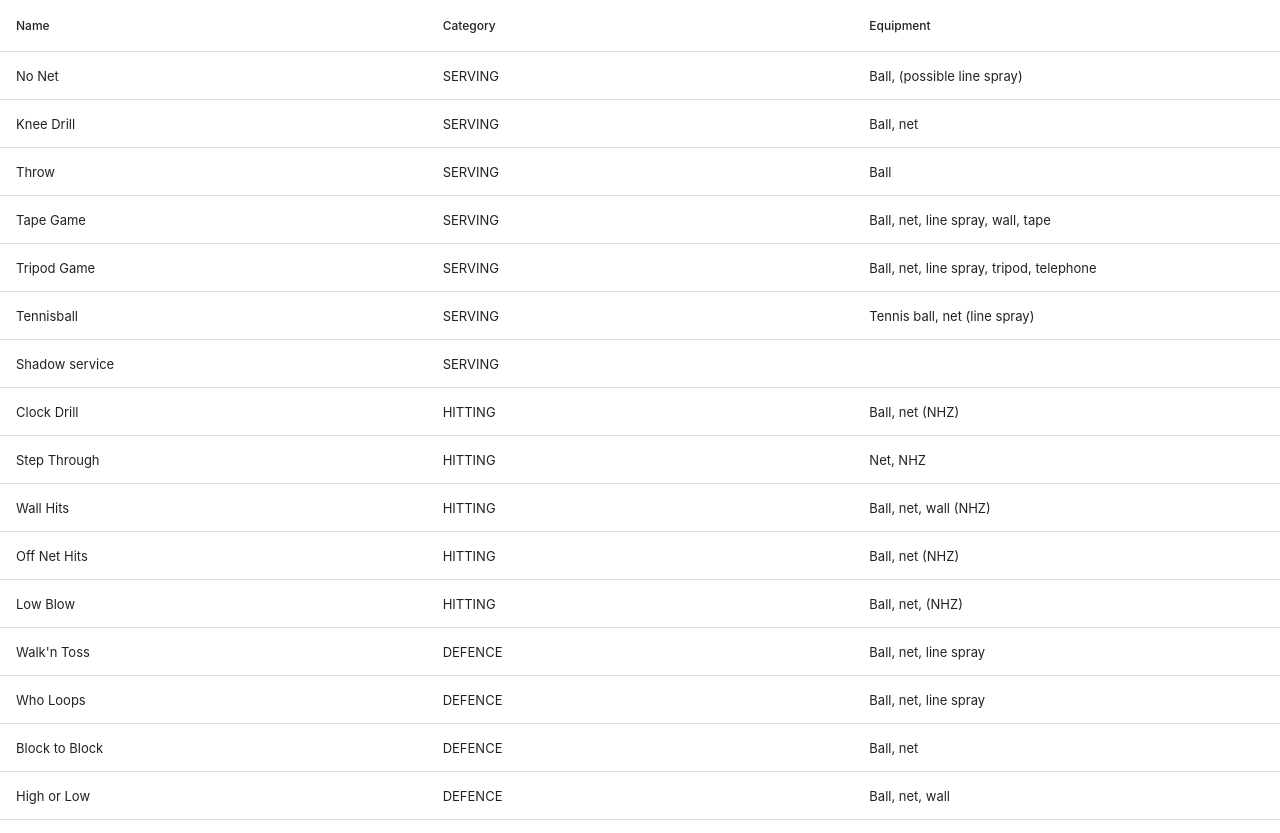
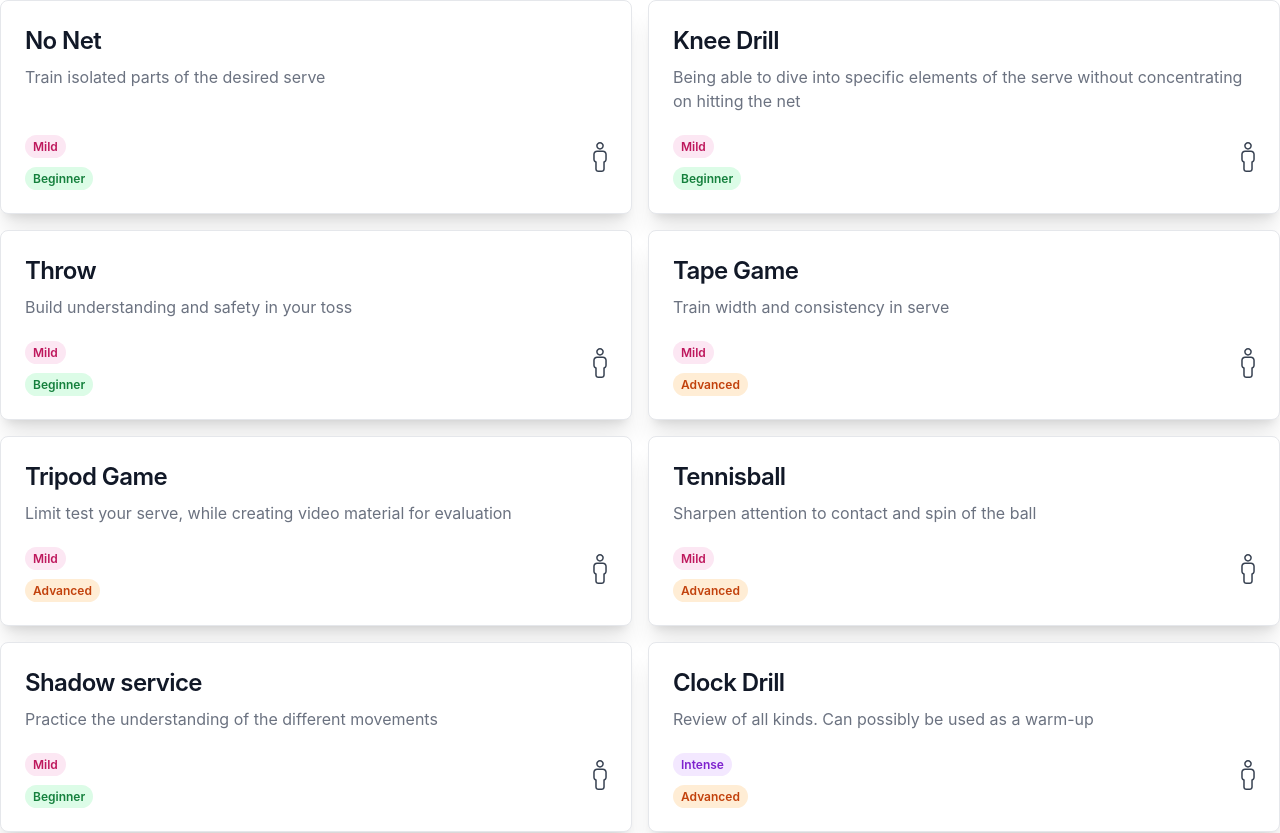
Before and after one commit to AndersSpringborg/learn.roundnet, a Next.js app: page /bible/Drills/overview in a window 1280 px wide. Shown: the top 833 px of the page. Built offline with nearby package versions, Linux system fonts and the light colour scheme.

Commit message:
basic cards

```diff
--- a/components/Drills/DrillOverview.tsx
+++ b/components/Drills/DrillOverview.tsx
@@ -1,23 +1,126 @@
-import DataTable, { TableColumn } from 'react-data-table-component';
+import {useTable} from 'react-table'
+import React from "react";
 import {Drill, drills} from "../../data/localization";
-const columns: TableColumn<Drill>[] = [
-    {
-        name: 'Name',
-        selector: row => row.name,
-    },
-    {
-        name: 'Category',
-        selector: row => row.type,
-    },
-    {
-        name: 'Equipment',
-        selector: row => row.equipment,
-    }
-];
+
+// cards of all drills
+const ReadMoreButton = ({link}: { link: string }) => {
+    return (
+        <a href={link}
+           className="inline-flex items-center px-3 py-2 text-sm font-medium text-center text-white bg-blue-700 rounded-lg hover:bg-blue-800 focus:ring-4 focus:outline-none focus:ring-blue-300 dark:bg-blue-600 dark:hover:bg-blue-700 dark:focus:ring-blue-800">
+            Read more
+            <svg aria-hidden="true" className="w-4 h-4 ml-2 -mr-1" fill="currentColor" viewBox="0 0 20 20"
+                 xmlns="http://www.w3.org/2000/svg">
+                <path fill-rule="evenodd"
+                      d="M10.293 3.293a1 1 0 011.414 0l6 6a1 1 0 010 1.414l-6 6a1 1 0 01-1.414-1.414L14.586 11H3a1 1 0 110-2h11.586l-4.293-4.293a1 1 0 010-1.414z"
+                      clip-rule="evenodd"></path>
+            </svg>
+        </a>)
+}
+
+const ParticipantLogo = ({extra = false}) => (
+    <svg
+        xmlns="http://www.w3.org/2000/svg"
+        xmlnsXlink="http://www.w3.org/1999/xlink"
+        fill={extra ? "#8ad245" : "#374151"}
+        height="30px"
+        width="30px"
+        viewBox="0 0 489.3 489.3"
+        className="-m-2"
+    >
+        <g>
+            <path
+                d="M181.95,62.7c0,34.6,28.1,62.7,62.7,62.7s62.7-28.1,62.7-62.7S279.25,0,244.65,0S181.95,28.1,181.95,62.7z M244.65,24.5    c21.1,0,38.2,17.1,38.2,38.2s-17.1,38.2-38.2,38.2s-38.2-17.1-38.2-38.2S223.55,24.5,244.65,24.5z"/>
+            <path
+                d="M196.25,138.5c-34.3,0-62.2,27.9-62.2,62.2v79.7c0,23,12.9,44,32.8,54.7v104.7c0,27.3,22.2,49.5,49.5,49.5h56.6    c27.3,0,49.5-22.2,49.5-49.5V335c19.9-10.7,32.8-31.7,32.8-54.7v-79.7c0-34.3-27.9-62.2-62.2-62.2h-96.8V138.5z M330.75,200.6    v79.7c0,15.7-9.9,29.9-24.7,35.3c-4.8,1.8-8,6.4-8,11.5v112.6c0,13.8-11.2,25-25,25h-56.6c-13.8,0-25-11.2-25-25V327.2    c0-5.1-3.2-9.7-8-11.5c-14.8-5.4-24.7-19.6-24.7-35.3v-79.8c0-20.8,16.9-37.7,37.7-37.7h96.8    C313.85,163,330.75,179.9,330.75,200.6z"/>
+        </g>
+    </svg>
+)
+const DrillCard = ({drill}: { drill: Drill }) => {
+    const [isFlipped, setIsFlipped] = React.useState(true);
+    const cardText = drill.purpose;
+    const link = "/drills/" + drill.name;
+
+    const variable_participants = drill.participants_max - drill.participants_min;
+
+    // return (
+    //     <div className="group h-96 w-80 [perspective:1000px]">
+    //         <div
+    //             className="relative h-full w-full rounded-xl shadow-xl transition-all duration-500 [transform-style:preserve-3d] group-hover:[transform:rotateY(180deg)]">
+    //             <div className="absolute inset-0">
+    //                 <img className="h-full w-full rounded-xl object-cover shadow-xl shadow-black/40"
+    //                      src="https://images.unsplash.com/photo-1562583489-bf23ec64651d?ixlib=rb-4.0.3&ixid=MnwxMjA3fDB8MHxwaG90by1wYWdlfHx8fGVufDB8fHx8&auto=format&fit=crop&w=687&q=80')"
+    //                      alt=""/>
+    //             </div>
+    //             <div
+    //                 className="absolute inset-0 h-full w-full rounded-xl bg-black/80 px-12 text-center text-slate-200 [transform:rotateY(180deg)] [backface-visibility:hidden]">
+    //                 <div className="flex min-h-full flex-col items-center justify-center">
+    //                     <h1 className="text-3xl font-bold">Jane Doe</h1>
+    //                     <p className="text-lg">Photographer & Art</p>
+    //                     <p className="text-base">Lorem ipsum dolor sit amet consectetur adipisicing.</p>
+    //                     <button className="mt-2 rounded-md bg-neutral-800 py-1 px-2 text-sm hover:bg-neutral-900">Read
+    //                         More
+    //                     </button>
+    //                 </div>
+    //             </div>
+    //         </div>
+    // </div>)
+    return (
+        <div
+            className="transition-all duration-500 [transform-style:preserve-3d] group-hover:[transform:rotateY(180deg)] p-6 bg-white border border-gray-200 rounded-lg shadow-xl dark:bg-gray-800 dark:border-gray-700 flex flex-col">
+            <a href="#">
+                <h5 className="mb-2 text-2xl font-semibold tracking-tight text-gray-900 dark:text-white">
+                    {drill.name}
+                </h5>
+            </a>
+            <p className="flex-grow mb-3 font-normal text-gray-500 dark:text-gray-400">{drill.purpose}</p>
+            <div className="flex justify-between ">
+                <div className="">
+                    <div className="py-2">
+                        {drill.intensity === 1 && <span
+                            className="px-2 py-1 text-xs font-semibold text-pink-700 bg-pink-100 rounded-full dark:text-green-100 dark:bg-green-700">Mild</span>}
+                        {drill.intensity === 2 && <span
+                            className="px-2 py-1 text-xs font-semibold text-yellow-700 bg-yellow-100 rounded-full dark:text-yellow-100 dark:bg-yellow-700">Moderate</span>}
+                        {drill.intensity === 3 && <span
+                            className="px-2 py-1 text-xs font-semibold text-purple-700 bg-purple-100 rounded-full dark:text-red-100 dark:bg-red-700">Intense</span>}
+                    </div>
+                    <div>
+                        {drill.difficulty === 1 && <span
+                            className="px-2 py-1 text-xs font-semibold text-green-700 bg-green-100 rounded-full dark:text-green-100 dark:bg-green-700">Beginner</span>}
+                        {drill.difficulty === 2 && <span
+                            className="px-2 py-1 text-xs font-semibold text-yellow-700 bg-yellow-100 rounded-full dark:text-yellow-100 dark:bg-yellow-700">intermediate</span>}
+                        {drill.difficulty === 3 && <span
+                            className="px-2 py-1 text-xs font-semibold text-orange-700 bg-orange-100 rounded-full dark:text-red-100 dark:bg-red-700">Advanced</span>}
+                        {drill.difficulty === 4 && <span
+                            className="px-2 py-1 text-xs font-semibold text-red-700 bg-red-100 rounded-full dark:text-red-100 dark:bg-red-700">Expert</span>}
+                    </div>
+                </div>
+                <div className="flex items-center">
+                    {Array(variable_participants).fill(0).map((_, i) => {
+                        return <ParticipantLogo extra key={i}/>
+                    })
+                    }
+                    {Array(drill.participants_min).fill(0).map((_, i) => {
+                        return <ParticipantLogo key={i}/>
+                    })}
+                </div>
+            </div>
+        </div>
 
 
-const DrillOverview = () => {
-    return <DataTable columns={columns} data={drills}/>
+    )
+}
+
+function DrillOverview() {
+    return (
+        <div className="grid grid-cols-1 lg:grid-cols-2 gap-4">
+            {drills.map((drill) => {
+                return (
+                    <DrillCard drill={drill}/>
+                )
+            })
+            }
+        </div>
+    )
 }
 
 export default DrillOverview
```
